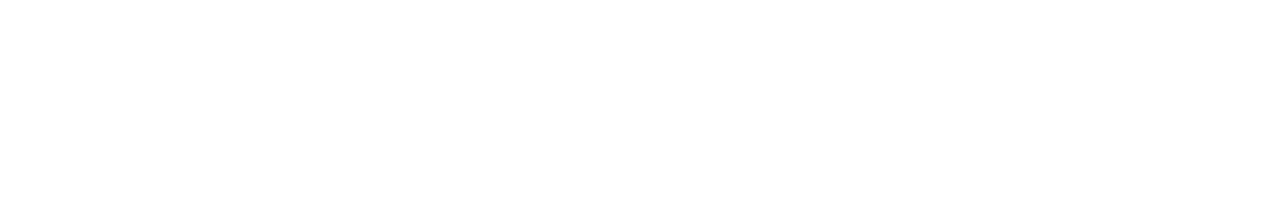
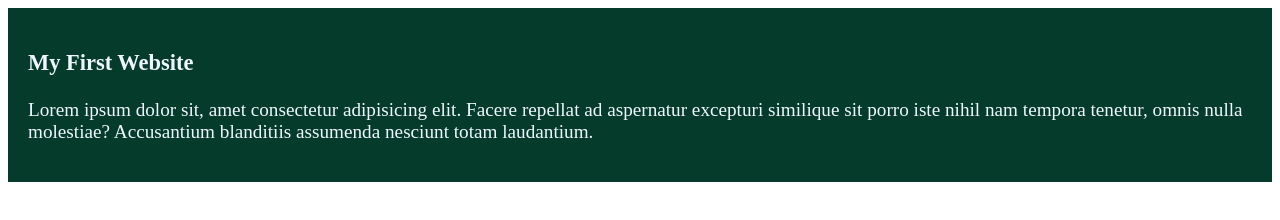
Before and after one commit to riaj09/my-simple-website, a plain HTML site: page index.html in a window 1280 px wide. Drawn offline with Linux system fonts and the light colour scheme.

Commit message:
addeda new file

```diff
--- a/index.html
+++ b/index.html
@@ -4,8 +4,12 @@
     <meta charset="UTF-8">
     <meta name="viewport" content="width=device-width, initial-scale=1.0">
     <title>My Simple Website</title>
+    <link rel="stylesheet" href="style.css">
 </head>
 <body>
-
+    <div>
+        <h3>My First Website</h3>
+        <p>Lorem ipsum dolor sit, amet consectetur adipisicing elit. Facere repellat ad aspernatur excepturi similique sit porro iste nihil nam tempora tenetur, omnis nulla molestiae? Accusantium blanditiis assumenda nesciunt totam laudantium.</p>
+    </div>
 </body>
 </html>
--- /dev/null
+++ b/style.css
@@ -0,0 +1,8 @@
+div{
+    background-color: rgb(4, 59, 42);
+    margin: auto;
+    padding: 20px;
+    font-style: bold;
+    font-size: larger;
+    color: aliceblue;
+}
```
